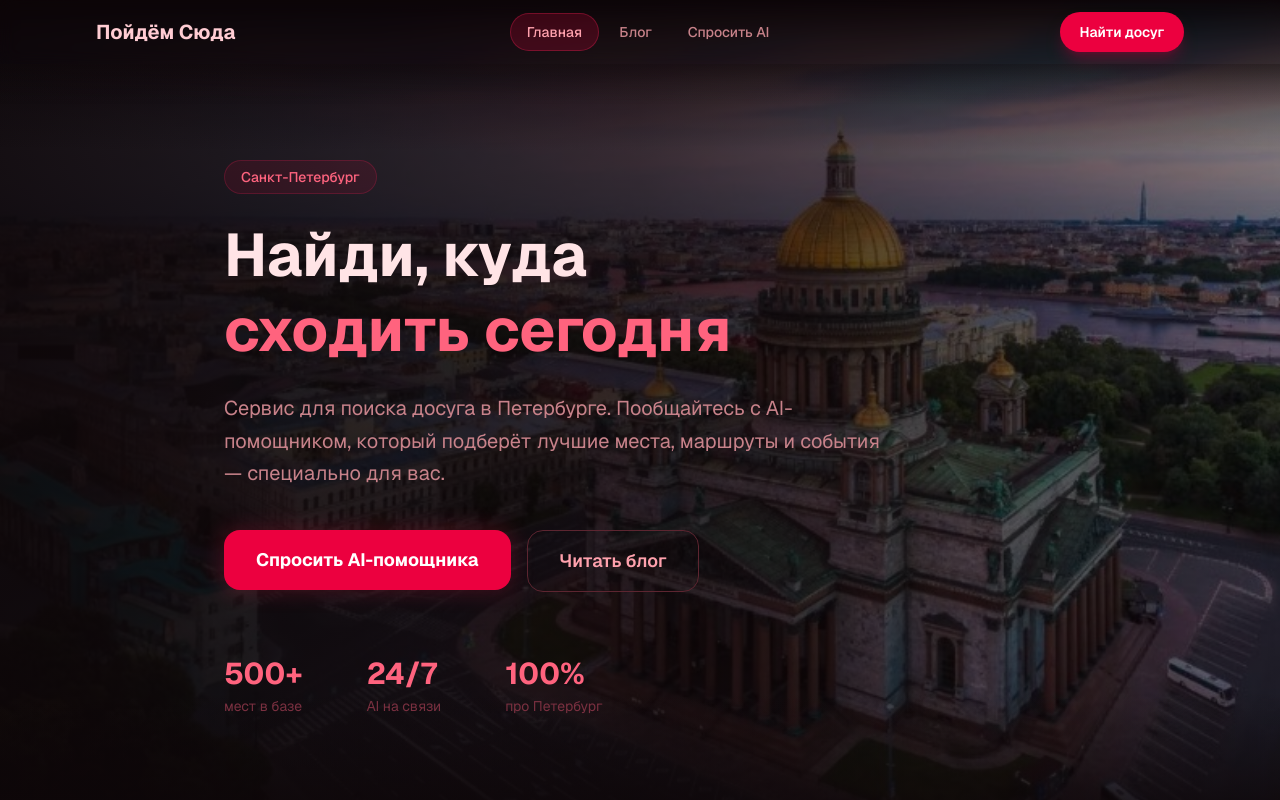
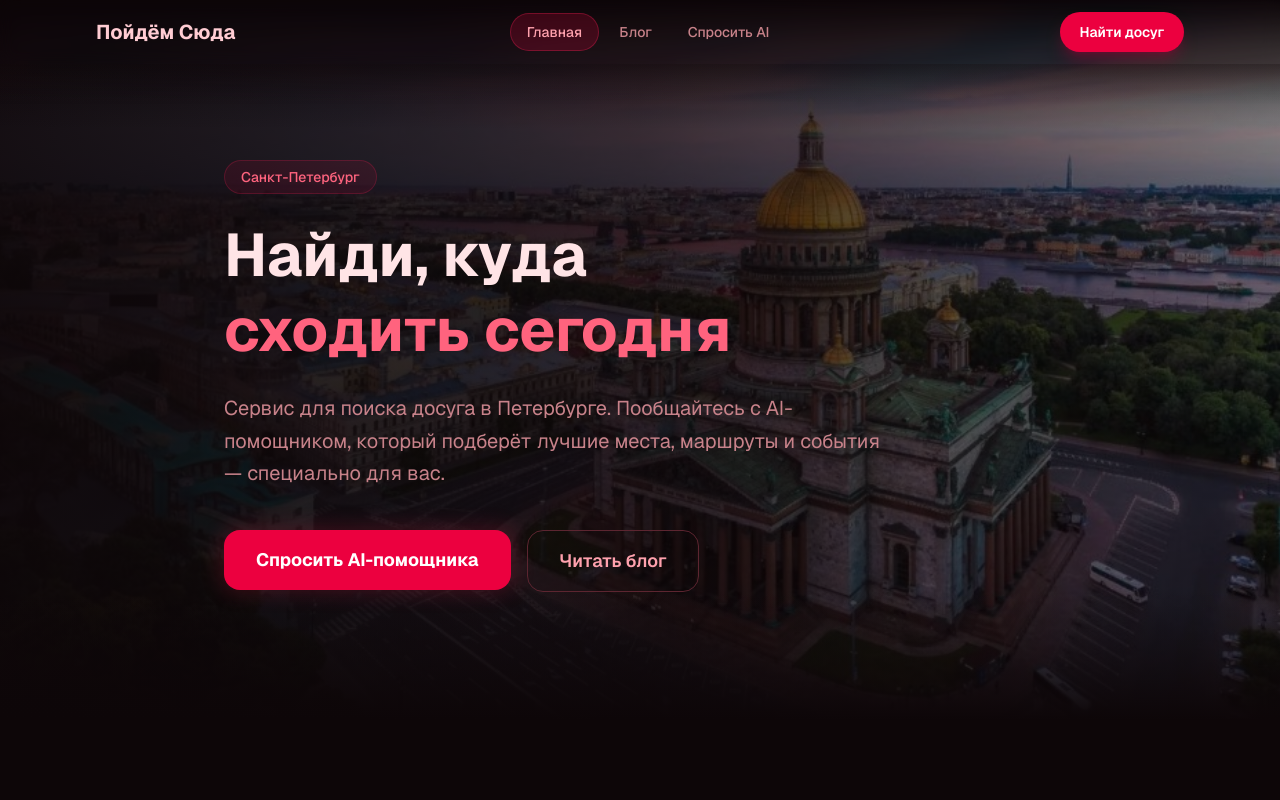
Before and after one commit to sachalysov/poydomsuda, a Next.js app: page / in a window 1280 px wide. Shown: the top 800 px of the page. Built offline with nearby package versions, Linux system fonts and the light colour scheme.

Commit message:
удалил в первой секции факты

```diff
--- a/src/app/page.tsx
+++ b/src/app/page.tsx
@@ -86,20 +86,6 @@ export default function HomePage() {
             >
               Читать блог
             </Link>
-          </div>
-
-          {/* Stats */}
-          <div className="mt-16 flex flex-col sm:flex-row items-start justify-start gap-8 sm:gap-16 animate-fade-in-up delay-400">
-            {[
-              { value: "500+", label: "мест в базе" },
-              { value: "24/7", label: "AI на связи" },
-              { value: "100%", label: "про Петербург" },
-            ].map(({ value, label }) => (
-              <div key={label} className="text-left">
-                <div className="text-3xl font-bold text-rose-400">{value}</div>
-                <div className="text-sm text-[#7A3040] mt-1">{label}</div>
-              </div>
-            ))}
           </div>
         </div>
       </section>
```
